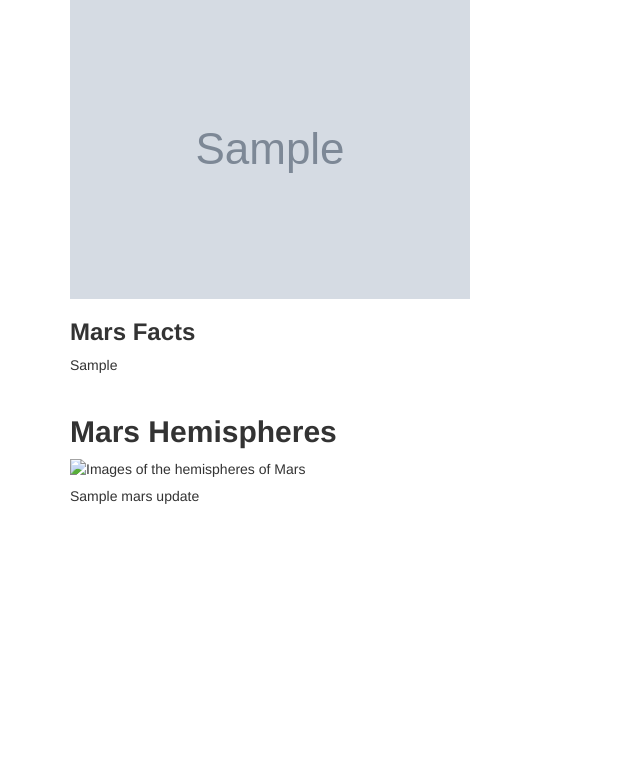
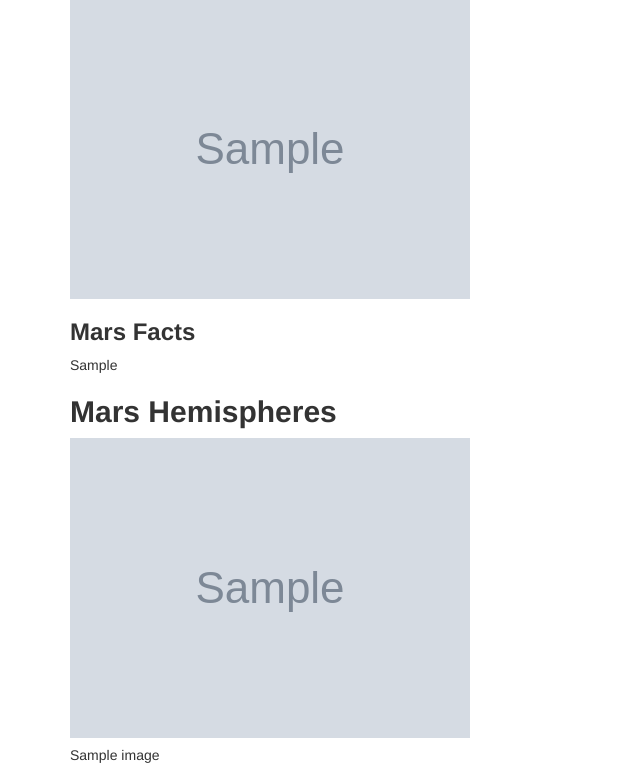
Before and after one commit to asdemonet/web-scraping-challenge, a Flask app: template Mission_to_Mars/templates/index.html in a window 1280 px wide. Shown: the part 500-1273 px from the top of the page, without its empty margins (0-640 px from the left). Before the commit the page ends 1004 px from the top, so only its background shows below. Run offline with Flask 2, Linux system fonts and the light colour scheme; the template is opened without the code that fills it: most values are stand-ins (such as "Sample title", 1, 10 or a date in 2020); grey boxes marked "Sample" are stand-in pictures; some libraries are stand-ins or nearby versions.

Commit message:
it wooooorks

```diff
--- a/Mission_to_Mars/templates/index.html
+++ b/Mission_to_Mars/templates/index.html
@@ -38,13 +38,9 @@
       <h3><strong>Mars Facts</strong></h3>
         <div class="row">
           <div class="col-md-12">
-            <div class="box">
-              <div class="facts">
-                <div class="table">
-                  {{mars_update.Mars_Facts}}
-                </div>
-              </div>
-            </div>
+
+                  {{mars_update.Mars_Facts | safe}}
+
           </div>
         </div>
       <h2><strong>Mars Hemispheres</strong></h2>
@@ -53,9 +49,9 @@
           <div class="col-md-12">
             <div class="box">
               <div class="hemisphere-imgs">
-                {% for image in mars_update %}
-                <img id="image" src="{{ mars_update.Hemisphere_URLs }}" alt="Images of the hemispheres of Mars">
-                <h5>{{ mars_update.Hemisphere_Titles }}</h5>
+                {% for image in mars_update.Hemisphere_URLs %}
+                <img id="image" src="{{ image.image_url }}" alt="Images of the hemispheres of Mars">
+                <h5>{{ image.title }}</h5>
                 {% endfor %}
               </div>
             </div>
```
Also changed, not shown: Mission_to_Mars/mars_scrape.py (+4 -27 lines), 1 other file.
